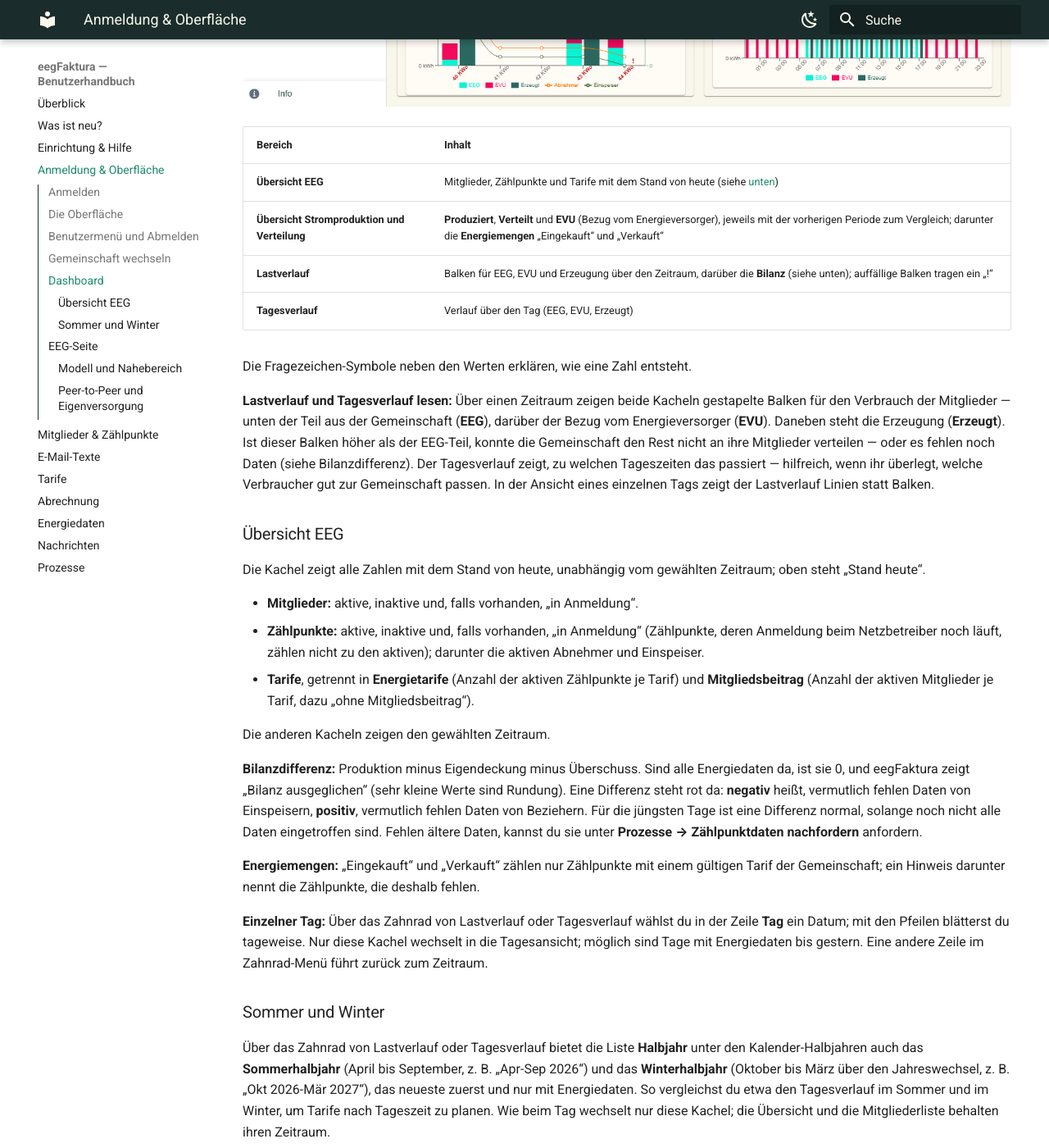
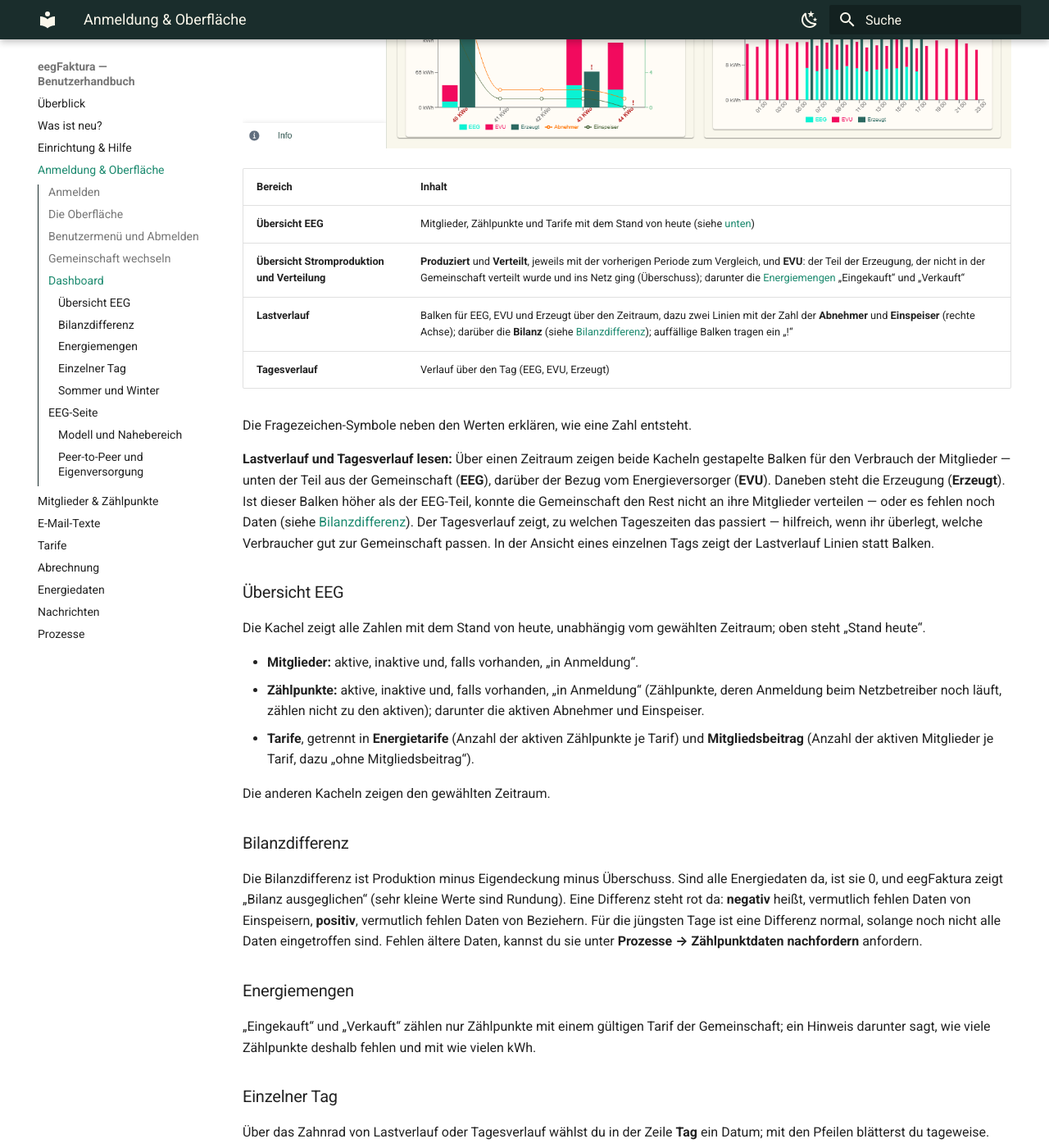
Before and after one commit to eegfaktura/eegfaktura-user-guide, an MkDocs documentation site: the page built from docs/01-anmeldung.md, in a window 1280 px wide and 1400 px high, scrolled down 4533 px. Shown: the whole window at 82% size. Built offline with MkDocs 1.6.1 and Material for MkDocs 9.7.7, drawn with Linux system fonts in a browser that asks for light colours; some of the changed text lies outside the part shown.

Commit message:
docs(anmeldung): dashboard EVU, period, headings, menu Handbuch (review 2026-11-26, W-261126-mm1)
Co-Authored-By: Claude Opus 5.5 <noreply@anthropic.com>

```diff
--- a/docs/01-anmeldung.md
+++ b/docs/01-anmeldung.md
@@ -28,7 +28,7 @@ Links ist das **Menü**, rechts davon die gewählte Seite. Oben im Menü steht
 | **Tarife** | die Tarife der Gemeinschaft | alle |
 | **Prozesse** | Prozesse beim Netzbetreiber auslösen, z. B. Daten nachfordern | EEG-Admins von Gemeinschaften mit Online-Anbindung |
 
-Ganz unten öffnet **Info** das Impressum.
+Ganz unten öffnet **Handbuch** dieses Benutzerhandbuch in einem neuen Tab, **Info** das Impressum.
 
 ## Benutzermenü und Abmelden
 
@@ -57,15 +57,18 @@ eegFaktura merkt sich deine Wahl für die nächste Anmeldung im selben Browser.
 
 ## Dashboard
 
-Das **Dashboard** zeigt die wichtigsten Zahlen der Gemeinschaft, meist für den gewählten **Zeitraum**:
+Das **Dashboard** zeigt die wichtigsten Zahlen der Gemeinschaft, meist für den gewählten **Zeitraum**. Den Zeitraum
+wählst du in der **Mitgliederliste**; das Dashboard übernimmt ihn. Für **Lastverlauf** und **Tagesverlauf** kannst du
+über das Zahnrad der Kachel einen anderen Zeitraum wählen (Jahr, Halbjahr, Vierteljahr, Monat oder Tag) — das ändert
+nur diese Kachel.
 
 ![Dashboard](images/dashboard.png)
 
 | Bereich | Inhalt |
 |---------|--------|
 | **Übersicht EEG** | Mitglieder, Zählpunkte und Tarife mit dem Stand von heute (siehe [unten](#ubersicht-eeg)) |
-| **Übersicht Stromproduktion und Verteilung** | **Produziert**, **Verteilt** und **EVU** (Bezug vom Energieversorger), jeweils mit der vorherigen Periode zum Vergleich; darunter die **Energiemengen** „Eingekauft“ und „Verkauft“ |
-| **Lastverlauf** | Balken für EEG, EVU und Erzeugung über den Zeitraum, darüber die **Bilanz** (siehe unten); auffällige Balken tragen ein „!“ |
+| **Übersicht Stromproduktion und Verteilung** | **Produziert** und **Verteilt**, jeweils mit der vorherigen Periode zum Vergleich, und **EVU**: der Teil der Erzeugung, der nicht in der Gemeinschaft verteilt wurde und ins Netz ging (Überschuss); darunter die [Energiemengen](#energiemengen) „Eingekauft“ und „Verkauft“ |
+| **Lastverlauf** | Balken für EEG, EVU und Erzeugt über den Zeitraum, dazu zwei Linien mit der Zahl der **Abnehmer** und **Einspeiser** (rechte Achse); darüber die **Bilanz** (siehe [Bilanzdifferenz](#bilanzdifferenz)); auffällige Balken tragen ein „!“ |
 | **Tagesverlauf** | Verlauf über den Tag (EEG, EVU, Erzeugt) |
 
 Die Fragezeichen-Symbole neben den Werten erklären, wie eine Zahl entsteht.
@@ -73,9 +76,9 @@ Die Fragezeichen-Symbole neben den Werten erklären, wie eine Zahl entsteht.
 **Lastverlauf und Tagesverlauf lesen:** Über einen Zeitraum zeigen beide Kacheln gestapelte Balken für den Verbrauch
 der Mitglieder — unten der Teil aus der Gemeinschaft (**EEG**), darüber der Bezug vom Energieversorger (**EVU**).
 Daneben steht die Erzeugung (**Erzeugt**). Ist dieser Balken höher als der EEG-Teil, konnte die Gemeinschaft den Rest
-nicht an ihre Mitglieder verteilen — oder es fehlen noch Daten (siehe Bilanzdifferenz). Der Tagesverlauf zeigt, zu
-welchen Tageszeiten das passiert — hilfreich, wenn ihr überlegt, welche Verbraucher gut zur Gemeinschaft passen. In
-der Ansicht eines einzelnen Tags zeigt der Lastverlauf Linien statt Balken.
+nicht an ihre Mitglieder verteilen — oder es fehlen noch Daten (siehe [Bilanzdifferenz](#bilanzdifferenz)). Der
+Tagesverlauf zeigt, zu welchen Tageszeiten das passiert — hilfreich, wenn ihr überlegt, welche Verbraucher gut zur
+Gemeinschaft passen. In der Ansicht eines einzelnen Tags zeigt der Lastverlauf Linien statt Balken.
 
 ### Übersicht EEG
 
@@ -89,16 +92,22 @@ Die Kachel zeigt alle Zahlen mit dem Stand von heute, unabhängig vom gewählten
 
 Die anderen Kacheln zeigen den gewählten Zeitraum.
 
-**Bilanzdifferenz:** Produktion minus Eigendeckung minus Überschuss. Sind alle Energiedaten da, ist sie 0, und
+### Bilanzdifferenz
+
+Die Bilanzdifferenz ist Produktion minus Eigendeckung minus Überschuss. Sind alle Energiedaten da, ist sie 0, und
 eegFaktura zeigt „Bilanz ausgeglichen“ (sehr kleine Werte sind Rundung). Eine Differenz steht rot da: **negativ**
 heißt, vermutlich fehlen Daten von Einspeisern, **positiv**, vermutlich fehlen Daten von Beziehern. Für die
 jüngsten Tage ist eine Differenz normal, solange noch nicht alle Daten eingetroffen sind. Fehlen ältere Daten,
 kannst du sie unter **Prozesse → Zählpunktdaten nachfordern** anfordern.
 
-**Energiemengen:** „Eingekauft“ und „Verkauft“ zählen nur Zählpunkte mit einem gültigen Tarif der Gemeinschaft;
-ein Hinweis darunter nennt die Zählpunkte, die deshalb fehlen.
+### Energiemengen
 
-**Einzelner Tag:** Über das Zahnrad von Lastverlauf oder Tagesverlauf wählst du in der Zeile **Tag** ein Datum; mit
+„Eingekauft“ und „Verkauft“ zählen nur Zählpunkte mit einem gültigen Tarif der Gemeinschaft; ein Hinweis darunter
+sagt, wie viele Zählpunkte deshalb fehlen und mit wie vielen kWh.
+
+### Einzelner Tag
+
+Über das Zahnrad von Lastverlauf oder Tagesverlauf wählst du in der Zeile **Tag** ein Datum; mit
 den Pfeilen blätterst du tageweise. Nur diese Kachel wechselt in die Tagesansicht; möglich sind Tage mit
 Energiedaten bis gestern. Eine andere Zeile im Zahnrad-Menü führt zurück zum Zeitraum.
 
```
Also changed, not shown: other parts of docs/01-anmeldung.md (+5 -5 lines).
